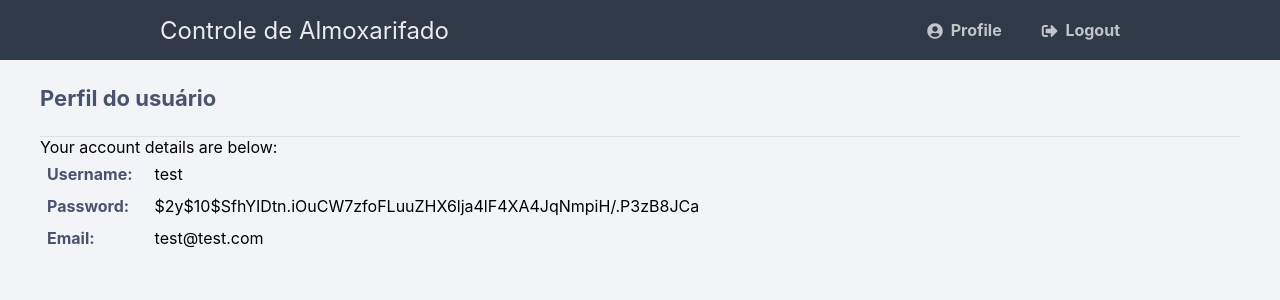
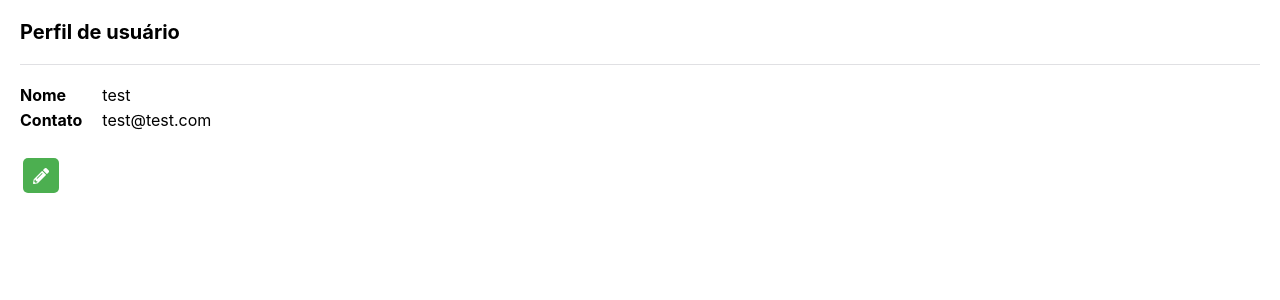
Before and after one commit to gu-nogueira/Almoxarifado, a PHP site: page /php/profile.php in a window 1280 px wide. Shown: the top 300 px of the page. Run offline with PHP 8.4, Linux system fonts and the light colour scheme; a user stored in the database is signed in; data comes from the database, SQL or seed files in the repository.

Commit message:
Finalizado versão 1.0

```diff
--- a/css/style.css
+++ b/css/style.css
@@ -4,9 +4,6 @@
   font-size: 16px;
   -webkit-font-smoothing: antialiased;
   -moz-osx-font-smoothing: grayscale;
-}
-body {
-  background-color: #435165;
 }
 .login {
   width: 400px;
@@ -70,7 +67,7 @@ background-color: #2868c7;
 .navtop div {
 	display: flex;
 	margin: 0 auto;
-	width: 1000px;
+	width: 1230px;
 	height: 100%;
 }
 .navtop div h1, .navtop div a {
@@ -84,11 +81,18 @@ background-color: #2868c7;
 	margin: 0;
 	color: #eaebed;
 	font-weight: normal;
+  transition: 300ms;
+}
+
+.fas.fa-home {
+  transition: 300ms;
+  font-size: 25px;
 }
 
 .navtop div h1:hover {
   color: white;
-  transition: 400ms;
+  transition: 300ms;
+  font-size: 26px;
 }
 
 .navtop div a {
@@ -343,12 +347,13 @@ body.screen {
 
 .dashboard .row {
   display: flex;
+  justify-content: space-between;
 }
 
 .dashboard .card{
   font-size: 1.2em;
   flex: 1;
-  margin: 10px;
+  margin: 15px;
   border-radius: 12px;
   padding-top: 80px;
   padding-bottom: 80px;
--- a/php/profile.php
+++ b/php/profile.php
@@ -21,33 +21,29 @@ $stmt->close();
   <link href="../css/reset.css" rel="stylesheet" type="text/css">
   <link href="../css/style.css" rel="stylesheet" type="text/css">
   <link rel="stylesheet" href="https://use.fontawesome.com/releases/v5.7.1/css/all.css">
+  <script src="../js/jquery-3.6.0.min.js" type="text/javascript"></script>
 </head>
-	<body class="loggedin">
-		<nav class="navtop">
-			<div>
-				<div><a href="home.php"><h1>Controle de Almoxarifado</h1></a></div>
-				<a href="profile.php"><i class="fas fa-user-circle"></i>Profile</a>
-				<a href="logout.php"><i class="fas fa-sign-out-alt"></i>Logout</a>
+<body>
+  <div class="box">
+    <div class="data-box" style="margin: 0; align-items: center; justify-content: space-between;">
+      <h1 style=>Perfil de usuário</h1>
     </div>
-		</nav>
-		<div class="content">
-			<h2>Perfil do usuário </h2>
-			<div>
-				<p>Your account details are below:</p>
-				<table>
-					<tr>
-						<td>Username:</td>
-						<td><?=$_SESSION['name']?></td>
-					</tr>
-					<tr>
-						<td>Password:</td>
-						<td><?=$Senha?></td>
-					</tr>
-					<tr>
-						<td>Email:</td>
-						<td><?=$Contato?></td>
-					</tr>
-				</table>
+    <section style="border-bottom: 1px solid #e0e0e3; padding-top: 20px;"></section>
+    <br>
+    <div class="data-content">
+      <div class="data-box">
+        <section class="data-row">
+          <b class="data-header">Nome</b>
+          <b class="data-header">Contato</b>
+        </section>
+        <section class="data-row" id="data">
+          <p class="data-item"><?= $_SESSION['name']?></p>
+          <p class="data-item"><?= $Contato ?></p>
+        </section>
+      </div>
+      <div class="data-box">
+        <a class="data-edit" href="./relatorios/upd_users.php?id=<?=$_SESSION['id']?>"><i class="fas fa-pencil-alt"></i></a>
+      </div>
 		</div>
   </div>
 </body>
```
Also changed, not shown: php/home.php (+4 -4 lines), README.md. Lines whose indentation alone changed are shown as unchanged.
